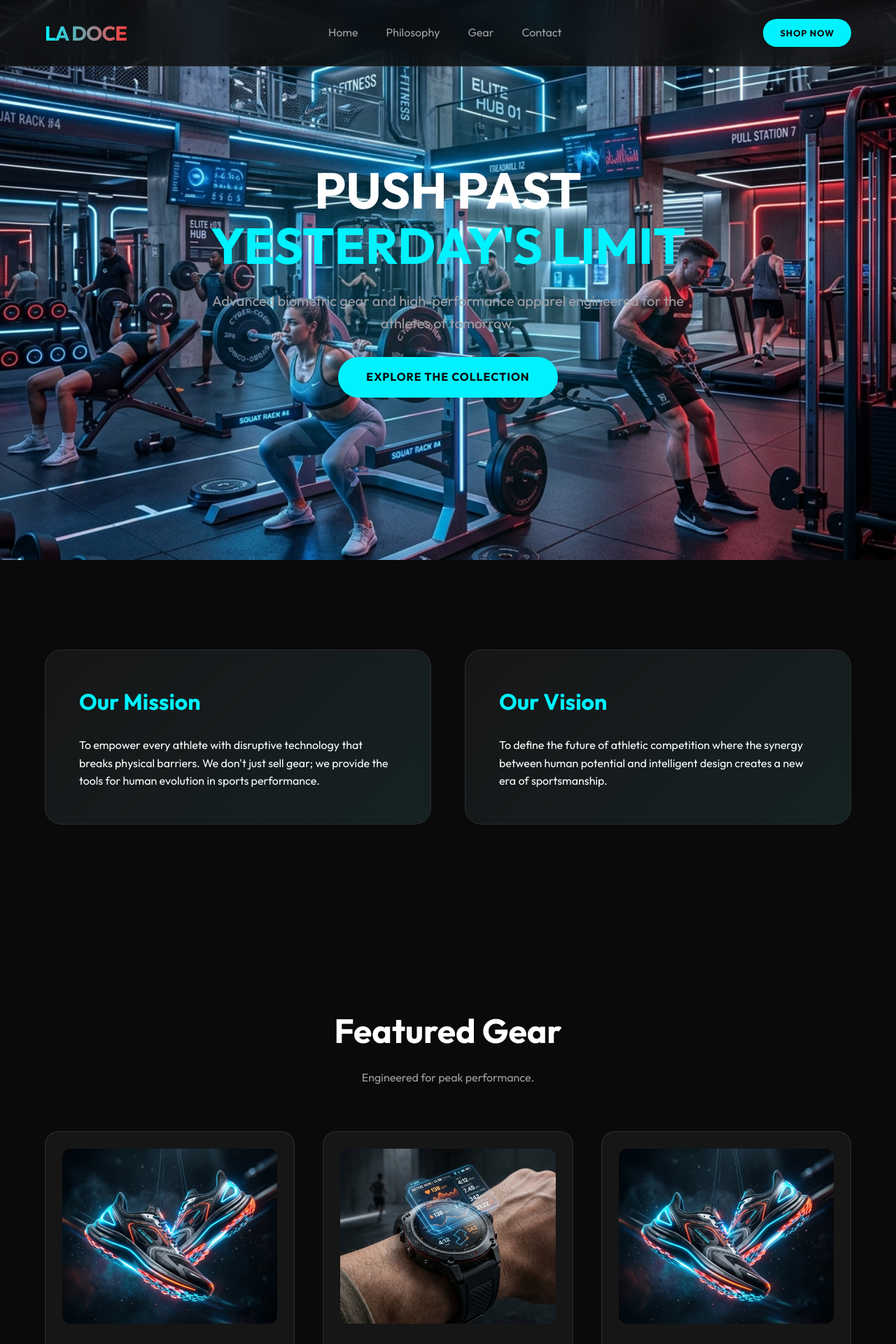
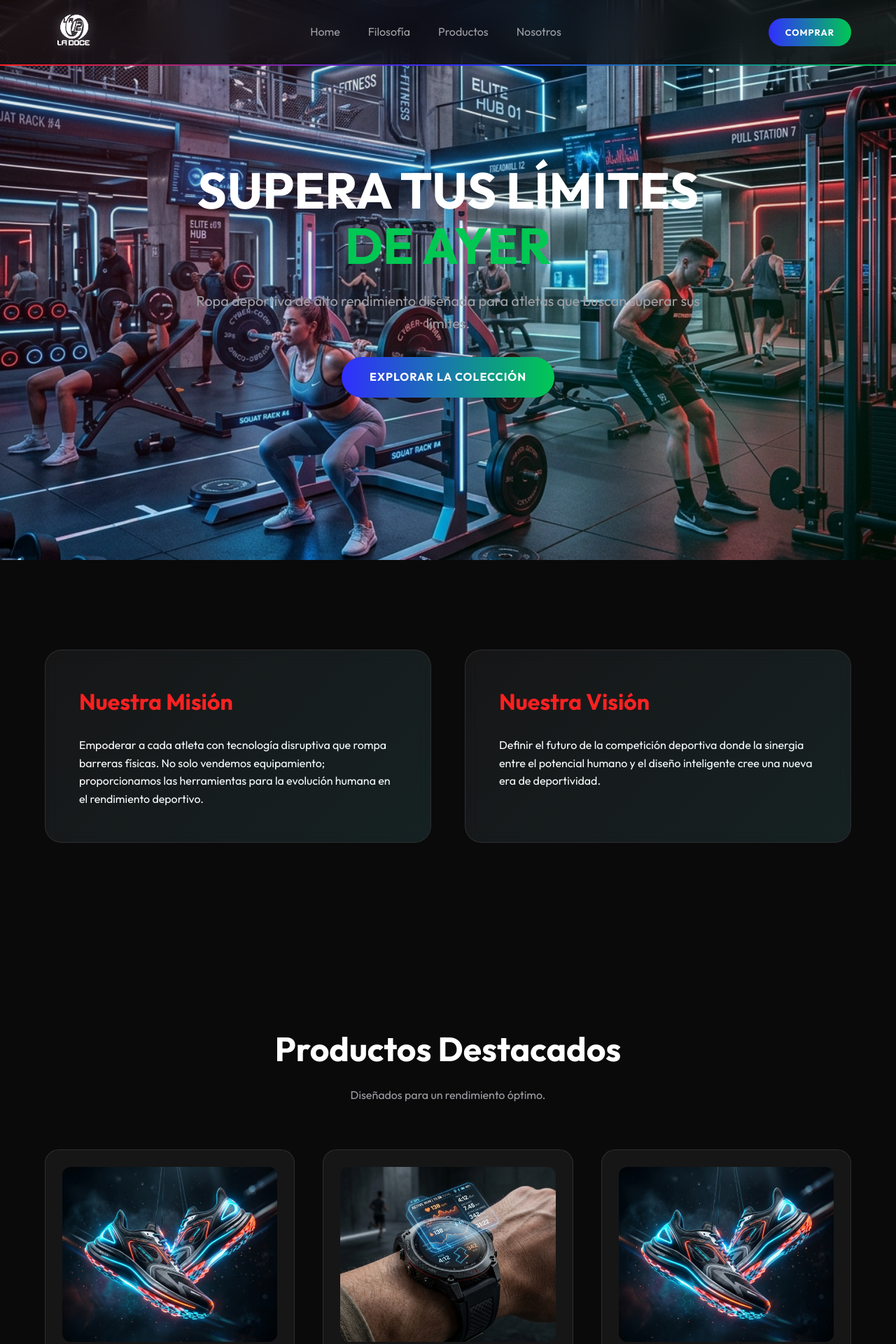
Before and after one commit to kemperset/La-Doce-Website, a Flask app: page / in a window 1280 px wide. Shown: the top 1920 px of the page at 70% size. Run offline with Flask 3, Linux system fonts and the light colour scheme.

Commit message:
Feat: Red-Blue-Green overhaul, LA 12 logo integration, Spanish translation, and Map section.

```diff
--- /dev/null
+++ b/requirements.txt
@@ -0,0 +1 @@
+flask
--- a/static/css/style.css
+++ b/static/css/style.css
@@ -2,8 +2,9 @@
 
 :root {
     --bg-dark: #0a0a0b;
-    --neon-blue: #00f2ff;
-    --neon-red: #ff3c3c;
+    --color-red: #ff1e1e;
+    --color-blue: #312eff;
+    --color-green: #00c853;
     --glass-bg: rgba(255, 255, 255, 0.05);
     --glass-border: rgba(255, 255, 255, 0.1);
     --text-primary: #ffffff;
@@ -42,24 +43,33 @@ nav {
     position: fixed;
     top: 0;
     width: 100%;
-    padding: 1.5rem 5%;
+    padding: 1rem 5%;
     display: flex;
     justify-content: space-between;
     align-items: center;
-    background: rgba(10, 10, 11, 0.8);
+    background: linear-gradient(90deg, rgba(255, 30, 30, 0.03), rgba(49, 46, 255, 0.03), rgba(0, 200, 83, 0.03)), rgba(10, 10, 11, 0.8);
     backdrop-filter: blur(20px);
     z-index: 1000;
-    border-bottom: 1px solid var(--glass-border);
+    border-bottom: 2px solid;
+    border-image: linear-gradient(90deg, var(--color-red), var(--color-blue), var(--color-green)) 1;
 }
 
 .logo {
-    font-size: 1.8rem;
-    font-weight: 800;
-    letter-spacing: -1px;
-    background: linear-gradient(90deg, var(--neon-blue), var(--neon-red));
-    background-clip: text;
-    -webkit-background-clip: text;
-    -webkit-text-fill-color: transparent;
+    display: flex;
+    align-items: center;
+    gap: 0.8rem;
+    height: 60px;
+    transition: var(--transition-fast);
+}
+
+.logo img {
+    height: 100%;
+    filter: drop-shadow(0 0 8px rgba(255, 255, 255, 0.3));
+}
+
+.logo:hover img {
+    filter: drop-shadow(0 0 15px var(--color-blue));
+    transform: scale(1.05);
 }
 
 .nav-links {
@@ -86,7 +105,8 @@ nav {
     justify-content: center;
     text-align: center;
     background:
-        radial-gradient(circle at 50% 50%, rgba(0, 242, 255, 0.15), transparent 60%),
+        radial-gradient(circle at 20% 30%, rgba(255, 30, 30, 0.15), transparent 50%),
+        radial-gradient(circle at 80% 70%, rgba(0, 200, 83, 0.15), transparent 50%),
         url('/static/images/hero_bg.png') center/cover no-repeat;
     position: relative;
 }
@@ -143,13 +163,14 @@ nav {
 
 .mv-card:hover {
     transform: translateY(-10px);
-    border-color: var(--neon-blue);
+    border-color: var(--color-green);
+    box-shadow: 0 10px 40px rgba(0, 200, 83, 0.1);
 }
 
 .mv-card h2 {
     font-size: 2rem;
     margin-bottom: 1.5rem;
-    color: var(--neon-blue);
+    color: var(--color-red);
 }
 
 /* Products Section */
@@ -228,8 +249,8 @@ nav {
 .btn {
     display: inline-block;
     padding: 1rem 2.5rem;
-    background: var(--neon-blue);
-    color: var(--bg-dark);
+    background: linear-gradient(90deg, var(--color-blue), var(--color-green));
+    color: white;
     text-decoration: none;
     font-weight: 700;
     border-radius: 50px;
--- a/templates/index.html
+++ b/templates/index.html
@@ -4,48 +4,50 @@
 <head>
     <meta charset="UTF-8">
     <meta name="viewport" content="width=device-width, initial-scale=1.0">
-    <title>Apex Performance | Next-Gen Sportswear</title>
+    <title>LA DOCE: Tu Bazar Deportivo</title>
     <link rel="stylesheet" href="{{ url_for('static', filename='css/style.css') }}">
 </head>
 
 <body>
 
     <nav>
-        <div class="logo">LA DOCE</div>
+        <a href="/" class="logo">
+            <img src="{{ url_for('static', filename='images/logo.png') }}" alt="LA 12 Logo">
+        </a>
         <div class="nav-links">
             <a href="#hero">Home</a>
-            <a href="#mission">Philosophy</a>
-            <a href="#products">Gear</a>
-            <a href="#footer">Contact</a>
+            <a href="#mission">Filosofía</a>
+            <a href="#products">Productos</a>
+            <a href="#footer">Nosotros</a>
         </div>
-        <a href="#" class="btn" style="padding: 0.6rem 1.5rem; font-size: 0.8rem;">Shop Now</a>
+        <a href="#" class="btn" style="padding: 0.6rem 1.5rem; font-size: 0.8rem;">Comprar</a>
     </nav>
 
     <header id="hero" class="hero">
         <div class="hero-content reveal">
-            <h1>Push Past <br><span style="color: var(--neon-blue);">Yesterday's Limit</span></h1>
-            <p>Advanced biometric gear and high-performance apparel engineered for the athletes of tomorrow.</p>
-            <a href="#products" class="btn">Explore the Collection</a>
+            <h1>Supera tus límites <br><span style="color: var(--color-green);">de ayer</span></h1>
+            <p>Ropa deportiva de alto rendimiento diseñada para atletas que buscan superar sus límites.</p>
+            <a href="#products" class="btn">Explorar la colección</a>
         </div>
     </header>
 
     <section id="mission" class="mission-vision">
         <div class="mv-card reveal">
-            <h2>Our Mission</h2>
-            <p>To empower every athlete with disruptive technology that breaks physical barriers. We don't just sell
-                gear; we provide the tools for human evolution in sports performance.</p>
+            <h2>Nuestra Misión</h2>
+            <p>Empoderar a cada atleta con tecnología disruptiva que rompa barreras físicas. No solo vendemos
+                equipamiento; proporcionamos las herramientas para la evolución humana en el rendimiento deportivo.</p>
         </div>
         <div class="mv-card reveal">
-            <h2>Our Vision</h2>
-            <p>To define the future of athletic competition where the synergy between human potential and intelligent
-                design creates a new era of sportsmanship.</p>
+            <h2>Nuestra Visión</h2>
+            <p>Definir el futuro de la competición deportiva donde la sinergia entre el potencial humano y el diseño
+                inteligente cree una nueva era de deportividad.</p>
         </div>
     </section>
 
     <section id="products" class="products">
         <div class="section-title reveal">
-            <h2>Featured Gear</h2>
-            <p style="color: var(--text-secondary);">Engineered for peak performance.</p>
+            <h2>Productos Destacados</h2>
+            <p style="color: var(--text-secondary);">Diseñados para un rendimiento óptimo.</p>
         </div>
         <div class="product-grid">
             {% for product in products %}
@@ -63,14 +65,31 @@
         </div>
     </section>
 
+    <section id="location" class="location">
+        <div class="section-title reveal">
+            <h2>Nuestra Ubicación</h2>
+            <p style="color: var(--text-secondary);">Ven a visitarnos en Pucallpa.</p>
+        </div>
+        <div class="map-container reveal">
+            <iframe
+                src="https://www.google.com/maps/embed?pb=!1m18!1m12!1m3!1d1973.5923762589016!2d-74.53890903040701!3d-8.38348117879866!2m3!1f0!2f0!3f0!3m2!1i1024!2i768!4f13.1!3m3!1m2!1s0x91a3bd48cdc5f3ad%3A0xf5575bbc077f4ff5!2sBazar%20Deportivo%20La%20Doce%20-%20Pucallpa!5e0!3m2!1ses-419!2spe!4v1775588032456!5m2!1ses-419!2spe"
+                width="100%" height="450"
+                style="border:0; border-radius: 20px; filter: grayscale(1) invert(90%) contrast(1.2);"
+                allowfullscreen="" loading="lazy" referrerpolicy="no-referrer-when-downgrade"></iframe>
+        </div>
+    </section>
+
     <footer id="footer">
-        <div class="logo" style="margin-bottom: 2rem;">LA DOCE</div>
-        <p style="color: var(--text-secondary); margin-bottom: 2rem;">&copy; 2026 LA DOCE Inc. Todos los derechos
+        <div class="logo" style="margin-bottom: 2rem; justify-content: center;">
+            <img src="{{ url_for('static', filename='images/logo.png') }}" alt="LA 12 Logo" style="height: 90px;">
+        </div>
+        <p style="color: var(--text-secondary); margin-bottom: 1rem;">&copy; 2026 LA DOCE Inc. Todos los derechos
             reservados.</p>
+        <p style="color: var(--text-secondary); margin-bottom: 1rem;"> Desarrollado por Kemper Aspajo</p>
         <div class="nav-links" style="display: flex; justify-content: center; gap: 2rem;">
-            <a href="#">Instagram</a>
-            <a href="#">Twitter</a>
-            <a href="#">LinkedIn</a>
+            <a href="https://www.instagram.com/ladoce.pucallpa/">Instagram</a>
+            <a href="https://www.facebook.com/ladocepucallpa/">Facebook</a>
+            <a href="https://www.tiktok.com/@ladocepucallpa">TikTok</a>
         </div>
     </footer>
 
```
Also changed, not shown: other parts of static/css/style.css (+36 -5 lines), static/images/logo.png (added).
